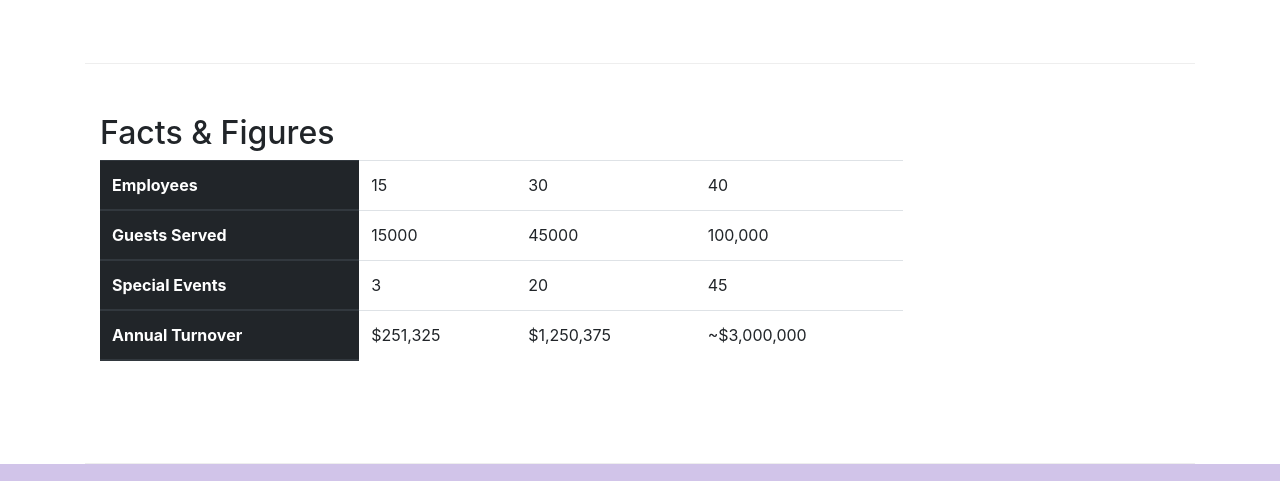
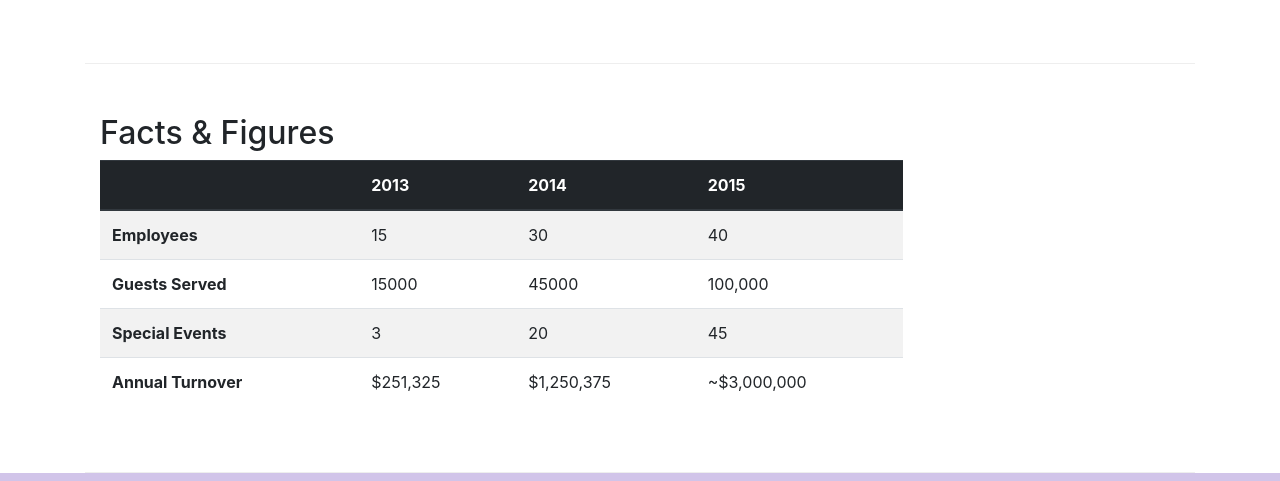
Before and after one commit to JwannanBsci/example, a website: page aboutus.html in a window 1280 px wide. Shown: the part 1598-2079 px from the top of the page. Drawn offline with nearby package versions, Linux system fonts and the light colour scheme.

Commit message:
bug fixed

```diff
--- a/aboutus.html
+++ b/aboutus.html
@@ -132,7 +132,15 @@
            <div class="table-responsive">
              <table class="table table-striped">
                <thead class="thead-dark">
-                 <tr>
+                            <tr>
+                                <th>&nbsp;</th>
+                                <th>2013</th>
+                                <th>2014</th>
+                                <th>2015</th>
+                            </tr>
+                        </thead>
+                        <tbody>
+                            <tr>
                                 <th>Employees</th>
                                 <td>15</td>
                                 <td>30</td>
@@ -156,7 +164,7 @@
                                 <td>$1,250,375</td>
                                 <td>~$3,000,000</td>
                             </tr>
-               </tbody>
+                        </tbody>
              </table>
            </div>
          </div>
```
